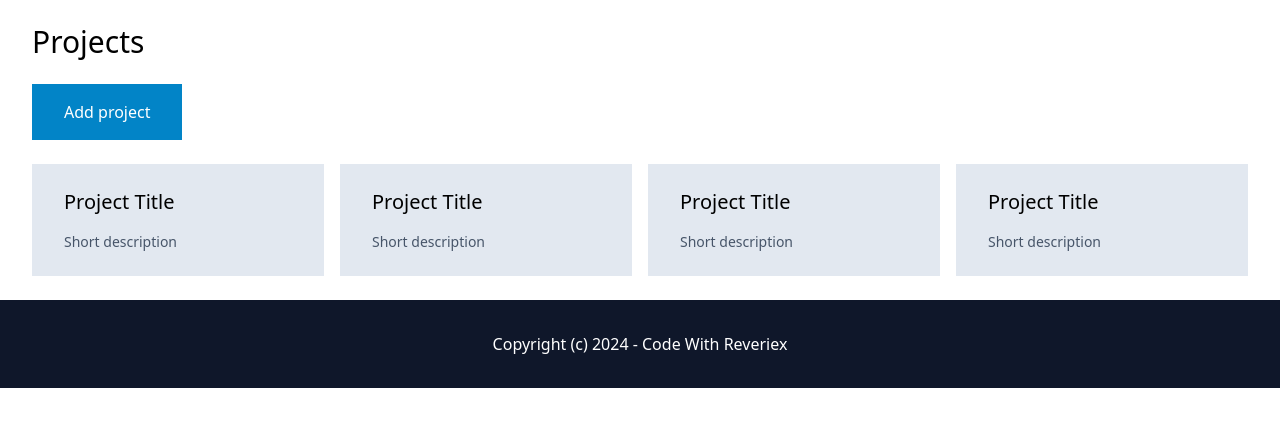
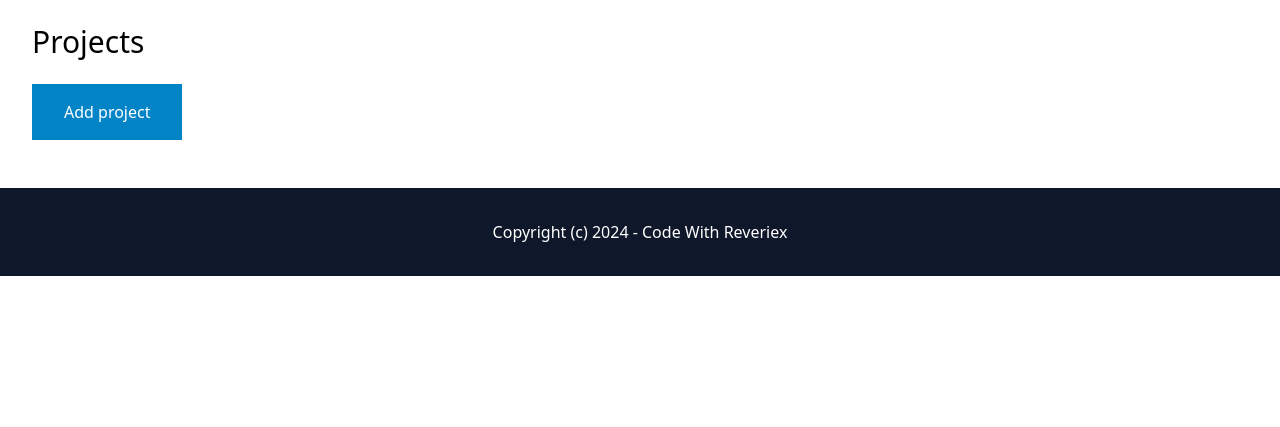
Before and after one commit to redsteelhat/SimpleProjectManagementApp, a Django app: page /projects/ in a window 1280 px wide. Shown: the part 76-503 px from the top of the page. Run offline with Django 5.2, Linux system fonts and the light colour scheme; a user stored in the database is signed in; data comes from the database, SQL or seed files in the repository; both versions use the stored data as it was after the commit; some libraries are stand-ins or nearby versions.

Commit message:
Create project and submit

```diff
--- a/main/account/models.py
+++ b/main/account/models.py
@@ -1,6 +1,8 @@
 import uuid
+
 from django.contrib.auth.models import AbstractBaseUser, PermissionsMixin, UserManager
 from django.db import models
+
 
 class CustomUserManager(UserManager):
     def _create_user_(self, name, email, password, **extra_fields):
@@ -14,10 +16,12 @@ class CustomUserManager(UserManager):
 
         return user
 
+
     def create_user(self, name=None, email=None, password=None, **extra_fields):
         extra_fields.setdefault('is_staff', False)
         extra_fields.setdefault('is_superuser', False)
         return self._create_user_(name, email, password, **extra_fields)
+
 
     def create_superuser(self, name=None, email=None, password=None, **extra_fields):
         extra_fields.setdefault('is_staff', True)
@@ -41,4 +45,4 @@ class User(AbstractBaseUser, PermissionsMixin):
 
     USERNAME_FIELD = 'email'
     EMAIL_FIELD = 'email'
-    REQUIRED_FIELDS = ['name', ]
+    REQUIRED_FIELDS = ['name',]
--- a/main/core/templates/core/base.html
+++ b/main/core/templates/core/base.html
@@ -9,14 +9,15 @@
     <nav class="py-6 px-8 flex items-center justify-between bg-slate-800">
       <h1 class="text-xl text-white"><a href="{% url 'core:index' %}">ReverieX</a></h1>
       <div class="space-x-4">
+
           <a href="{% url 'core:about' %}" class="text-white">About</a>
 
-          {% if request.user.is_authenticated %}
-          <a href="{% url 'project:projects' %}" class="py-4 px-8 bg-sky-600 text-white">Projects</a>
-          {% else %}
-            <a href="{% url 'account:login' %}" class="py-4 px-8 bg-slate-600 text-white">Log In</a>
-            <a href="{% url 'account:signup' %}" class="py-4 px-8 bg-sky-600 text-white">Sign Up</a>
-          {% endif %}
+           {% if request.user.is_authenticated %}
+           <a href="{% url 'project:projects' %}" class="py-4 px-8 bg-sky-600 text-white">Projects</a>
+           {% else %}
+              <a href="{% url 'account:login' %}" class="py-4 px-8 bg-slate-600 text-white">Log in</a>
+              <a href="{% url 'account:signup' %}" class="py-4 px-8 bg-sky-600 text-white">Sign up</a>
+           {% endif %}
       </div>
     </nav>
 
--- a/main/project/templates/project/projects.html
+++ b/main/project/templates/project/projects.html
@@ -3,27 +3,14 @@
 {% block content %}
     <h1 class="mb-6 text-3xl">Projects</h1>
 
-    <a href="#" class="py-4 px-8 bg-sky-600 text-white inline-block">Add project</a>
+    <a href="{% url 'project:add_project' %}" class="py-4 px-8 bg-sky-600 text-white inline-block">Add project</a>
 
     <div class="mt-6 grid grid-cols-4 gap-4">
-        <div class="py-6 px-8 bg-slate-200">
-            <h2 class="mb-4 text-xl">Project Title</h2>
-            <p class="text-sm text-slate-600">Short description</p>
-        </div>
-
-        <div class="py-6 px-8 bg-slate-200">
-            <h2 class="mb-4 text-xl">Project Title</h2>
-            <p class="text-sm text-slate-600">Short description</p>
-        </div>
-
-        <div class="py-6 px-8 bg-slate-200">
-            <h2 class="mb-4 text-xl">Project Title</h2>
-            <p class="text-sm text-slate-600">Short description</p>
-        </div>
-
-        <div class="py-6 px-8 bg-slate-200">
-            <h2 class="mb-4 text-xl">Project Title</h2>
-            <p class="text-sm text-slate-600">Short description</p>
-        </div>
+        {% for project in projects %}
+            <div class="py-6 px-8 bg-slate-200">
+                <h2 class="mb-4 text-xl">{{ project.name }}</h2>
+                <p class="text-sm text-slate-600">{{ project.description }}</p>
+            </div>
+        {% endfor %}
     </div>
 {% endblock %}
--- a/main/project/urls.py
+++ b/main/project/urls.py
@@ -4,5 +4,6 @@ from . import views
 app_name = 'project'
 
 urlpatterns = [
-    path('', views.projects, name='projects')
+    path('', views.projects, name='projects'),
+    path('add_project/', views.add_project, name='add_project')
 ]
--- a/main/project/views.py
+++ b/main/project/views.py
@@ -1,4 +1,22 @@
-from django.shortcuts import render
+from django.contrib.auth.decorators import login_required
+from django.shortcuts import render, redirect
+from .models import Project
 
+@login_required
 def projects(request):
-    return render(request, 'project/projects.html')
+    projects = Project.objects.filter(created_by=request.user)
+    return render(request, 'project/projects.html', {'projects': projects})
+
+@login_required
+def add_project(request):
+    if request.method == 'POST':
+        name = request.POST.get('name', '')
+        description = request.POST.get('description', '')
+
+        if name:
+            Project.objects.create(name=name, description=description, created_by=request.user)
+            return redirect('/projects/')
+        else:
+            print('Not valid!')
+
+    return render(request, 'project/add_project.html')
```
Also changed, not shown: main/account/templates/account/login.html (+6 -4 lines), main/account/views.py (+5 -2 lines), main/project/templates/project/add_project.html (added, +21 -0 lines), main/db.sqlite3.
